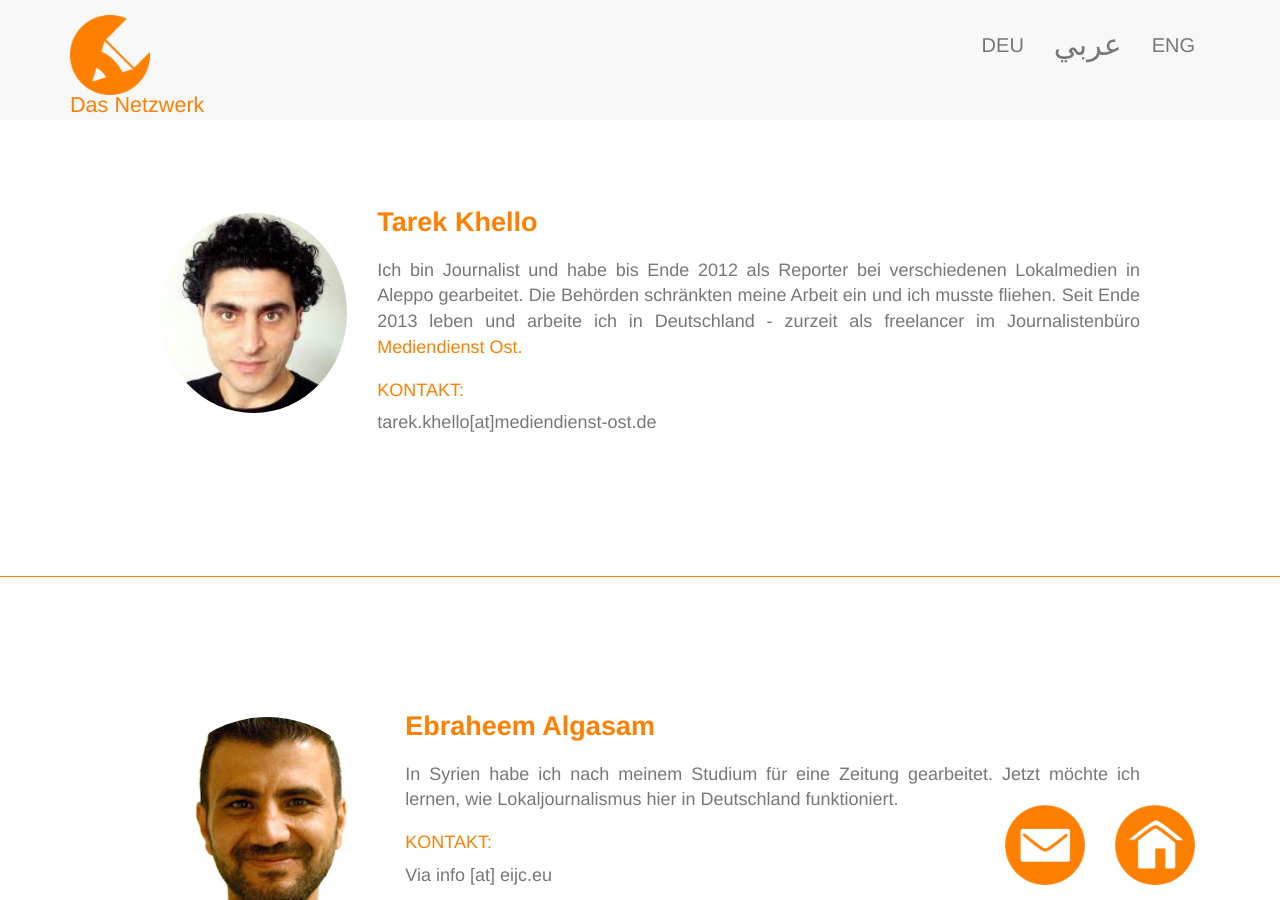
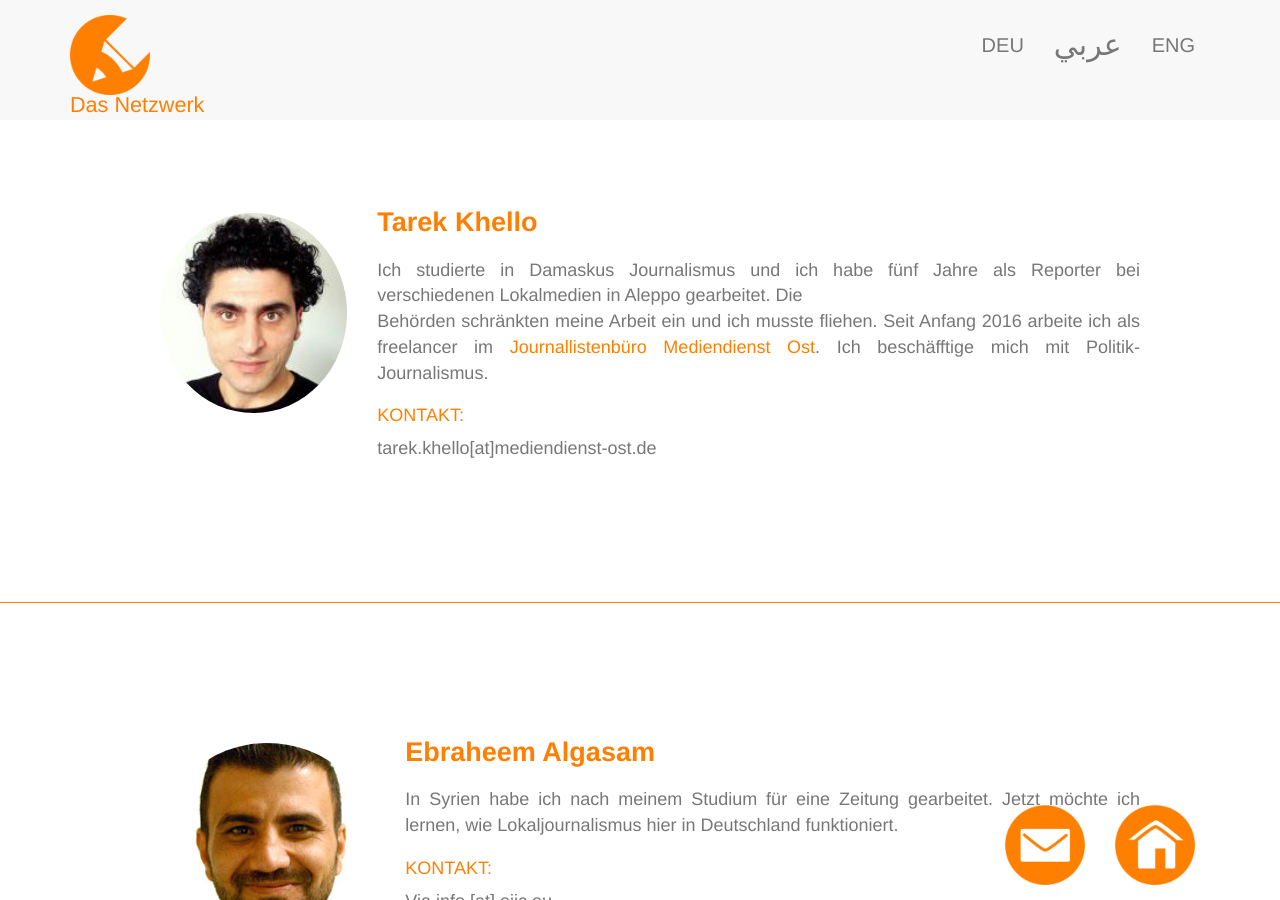
Before and after one commit to EIJC/TIJ, a Jekyll site: the page built from de/netzwerk.html, in a window 1280 px wide and 900 px high, scrolled down 1539 px. Built offline with Jekyll 4.4.1, drawn with Linux system fonts in a browser that asks for light colours; nearby versions of some CDN libraries.

Commit message:
Edit from JekyllCMS

```diff
--- a/de/netzwerk.html
+++ b/de/netzwerk.html
@@ -45,7 +45,8 @@ language: de
 
 <h3>Tarek Khello</h3>
 
-<p class="text-justify">Ich bin Journalist und habe bis Ende 2012 als Reporter bei verschiedenen Lokalmedien in Aleppo gearbeitet. Die Beh&ouml;rden schr&auml;nkten meine Arbeit ein und ich musste fliehen. Seit Ende 2013 leben und arbeite ich in Deutschland - zurzeit als freelancer im Journalistenb&uuml;ro <a href="http://www.mediendienst-ost.de/autor/tarek.khello/" target="_blank">Mediendienst Ost.</a></p>
+<p class="text-justify">Ich studierte in Damaskus Journalismus und ich habe f&uuml;nf Jahre als Reporter bei verschiedenen Lokalmedien in Aleppo gearbeitet. Die<br />
+Beh&ouml;rden schr&auml;nkten meine Arbeit ein und ich musste fliehen. Seit Anfang 2016 arbeite ich als freelancer im <a href="http://www.mediendienst-ost.de/autor/tarek.khello/" target="_blank">Journallistenb&uuml;ro Mediendienst Ost</a>. Ich besch&auml;fftige mich mit Politik-Journalismus.</p>
 
 <h2>Kontakt:</h2>
 
```
